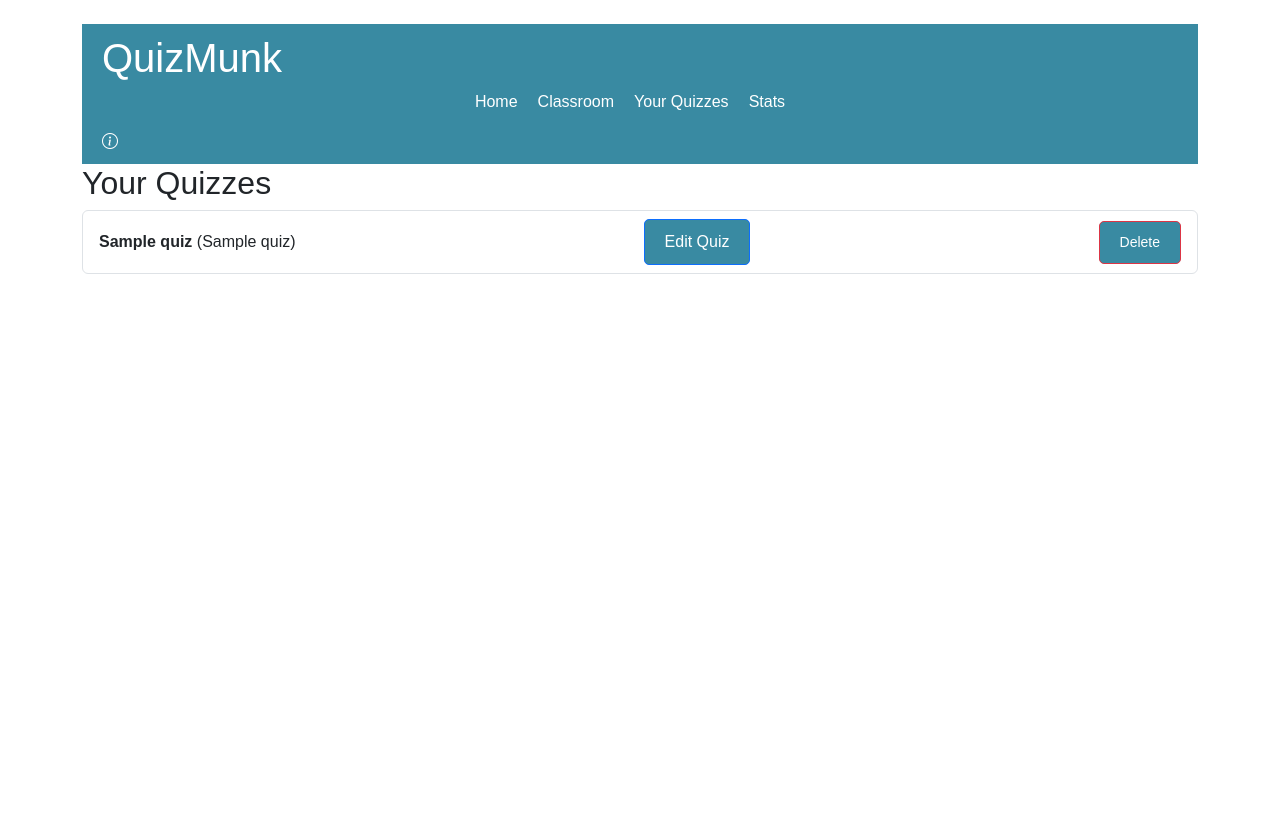
After one commit to hm2412/Quizmunk, a Django app: template app/templates/tutor/your_quizzes.html in a window 1280 px wide. The commit adds this page. Run offline with Django 5.2, Linux system fonts and the light colour scheme; the template is opened without the code that fills it: values that come from a table or form of the project are taken from there, others are empty; tables that the repository leaves empty hold one stand-in row (values such as "Sample post"); some libraries are stand-ins or nearby versions.

Commit message:
frontend- your quizzes

```diff
--- a/app/forms.py
+++ b/app/forms.py
@@ -35,6 +35,7 @@ class QuizForm(forms.ModelForm):
             'name': forms.TextInput(attrs={'class': 'form-control', 'placeholder': 'Enter quiz name'}),
             'subject':forms.TextInput(attrs={'class': 'form-control', 'placeholder': 'Enter subject'}),
             'difficulty': forms.Select(attrs={'class': 'form-control','placeholder':'Enter difficulty level'}),
+            'type': forms.Select(attrs={'class': 'form-control','placeholder':'Enter type'}),
         }
 
     def clean_name(self):
--- a/app/templates/partials/tutor_navbar.html
+++ b/app/templates/partials/tutor_navbar.html
@@ -5,7 +5,7 @@
         <ul>
             <li><a href="{% url 'tutor_dashboard' %}">Home</a></li>
             <li><a href="#">Classroom</a></li>
-            <li><a href="#">Your Quizzes</a></li>
+            <li><a href="{% url 'your_quizzes' %}">Your Quizzes</a></li>
             <li><a href="#">Stats</a></li>
         </ul>
 
--- a/app/templates/tutor/tutor_dashboard.html
+++ b/app/templates/tutor/tutor_dashboard.html
@@ -36,7 +36,7 @@
                     <p>Create quizzes, manage rooms, and view student results here.</p>
                 </section>
             </div>
-            <button type="button" class="btn btn-primary">Create Quiz</button>
+            <a href="{% url 'create_quiz' %}" class="btn btn-primary">Create Quiz</a>
         </div>
             <section>
                 <h3>My Quizzes</h3>
--- /dev/null
+++ b/app/templates/tutor/your_quizzes.html
@@ -0,0 +1,47 @@
+<!DOCTYPE html>
+{% load static %}
+<html lang="en">
+<head>
+    <meta charset="UTF-8">
+    <title>Your Quizzes</title>
+    <link href="https://cdn.jsdelivr.net/npm/bootstrap@5.3.0-alpha3/dist/css/bootstrap.min.css" rel="stylesheet">
+    <link rel="stylesheet" href="{% static 'css/style.css' %}">
+    <script src="https://unpkg.com/htmx.org@1.9.2"></script> <!-- HTMX -->
+</head>
+<body class="container mt-4">
+{% include 'partials/tutor_navbar.html' %}
+{% block content %}
+    <h2>Your Quizzes</h2>
+
+    {% if drafts %}
+        <ul class="list-group">
+            {% for quiz in drafts %}
+                <li class="list-group-item d-flex justify-content-between align-items-center" id="quiz-{{ quiz.id }}">
+                    <span>
+                        <strong>{{ quiz.name }}</strong> ({{ quiz.subject }})
+                    </span>
+                    <a href="{% url 'edit_quiz' %}" class="btn btn-primary">Edit Quiz</a>
+                    <button class="btn btn-danger btn-sm"
+                            hx-post="{% url 'delete_quiz' quiz.id %}"
+                            hx-target="#quiz-{{ quiz.id }}"
+                            hx-swap="outerHTML"
+                            hx-confirm="Are you sure you want to delete this quiz?">
+                        Delete
+                    </button>
+                </li>
+            {% endfor %}
+        </ul>
+    {% else %}
+        <p class="alert alert-info">You have no draft quizzes.</p>
+    {% endif %}
+
+{% endblock %}
+
+<script>
+    function removeQuiz(quizId) {
+        document.getElementById("quiz-" + quizId).remove();
+    }
+</script>
+
+</body>
+</html>
--- a/app/views/quiz_view.py
+++ b/app/views/quiz_view.py
@@ -9,16 +9,15 @@ from app.helpers.decorators import is_tutor, redirect_unauthenticated_to_homepag
 def create_quiz_view(request):
     form = QuizForm(request.POST or None)
 
-    if request.method == 'POST':
+    if request.method == 'GET':
         if form.is_valid():
             quiz = form.save()
             if request.headers.get('HX-Request'):
                 response = HttpResponse()
                 response['HX-Redirect'] = reverse('edit_quiz', kwargs={'quiz_id': quiz.id})
-
                 return response
             else:
-                return redirect('edit_quiz', quiz_id=quiz.id)
+                return redirect('tutor/edit_quiz', quiz_id=quiz.id)
         else:
             return render(request, 'tutor/create_quiz_form.html', {'form': form}, status=400)
 
--- a/quizsite/urls.py
+++ b/quizsite/urls.py
@@ -24,7 +24,7 @@ from app.views.join_quiz_view import join_quiz
 from app.views.lobby_view import lobby
 from app.views.dashboard_view import student_dashboard, tutor_dashboard
 from app.views.profile_view import student_profile, tutor_profile
-from app.views.quiz_view import create_quiz_view,edit_quiz_view,delete_question_view, get_question_view, your_quizzes_view
+from app.views.quiz_view import create_quiz_view,edit_quiz_view,delete_question_view, get_question_view, your_quizzes_view, delete_quiz_view
 
 urlpatterns = [
     path('admin/', admin.site.urls),
@@ -43,4 +43,6 @@ urlpatterns = [
     path('tutor-profile/', tutor_profile, name='tutor_profile'),
     path('join-quiz/', join_quiz, name='join_quiz'),
     path('lobby/<str:join_code>', lobby, name='lobby'),
+    path('your-quizzes/', your_quizzes_view, name='your_quizzes'),
+    path('delete-quiz/<int:quiz_id>/', delete_quiz_view, name='delete_quiz'),
 ]
```
Also changed, not shown: app/templates/tutor/create_quiz_form.html (+17 -2 lines).
